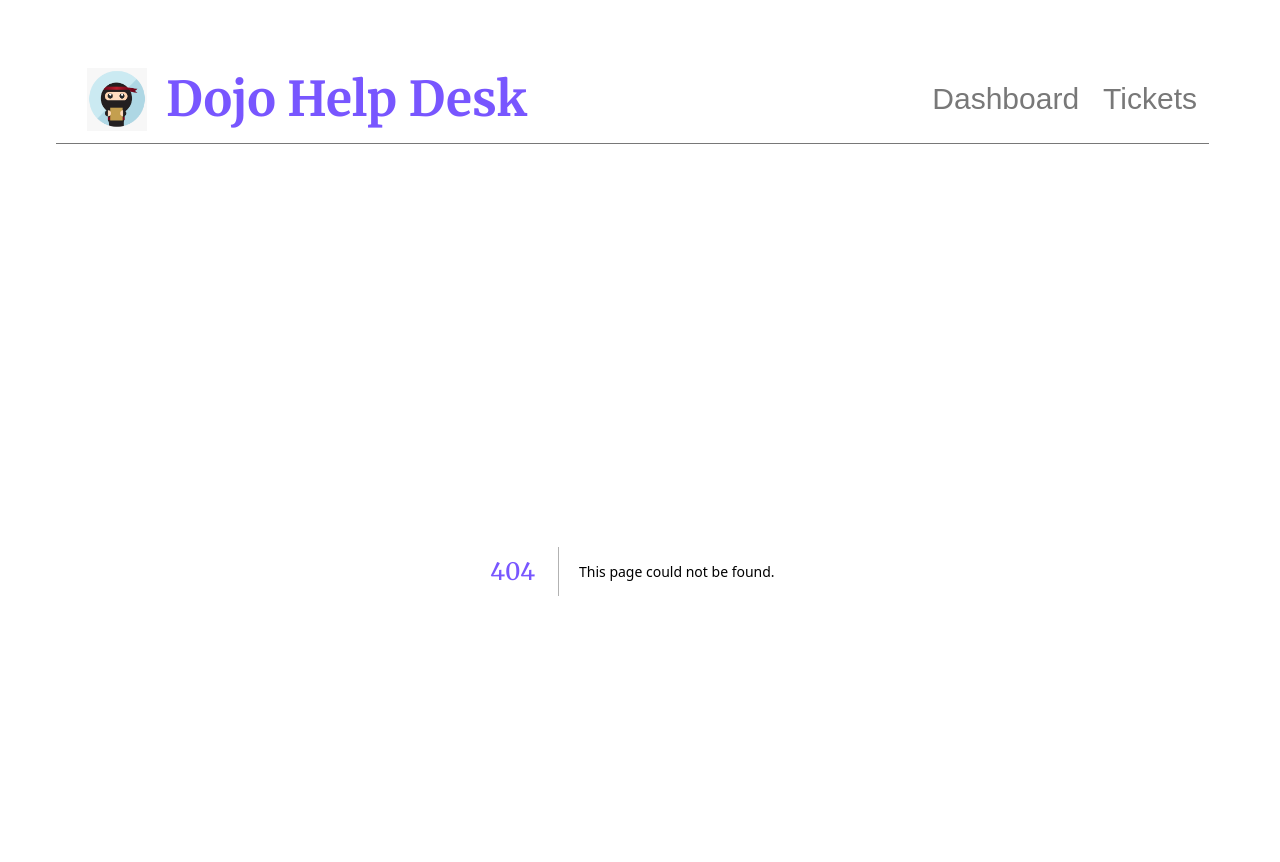
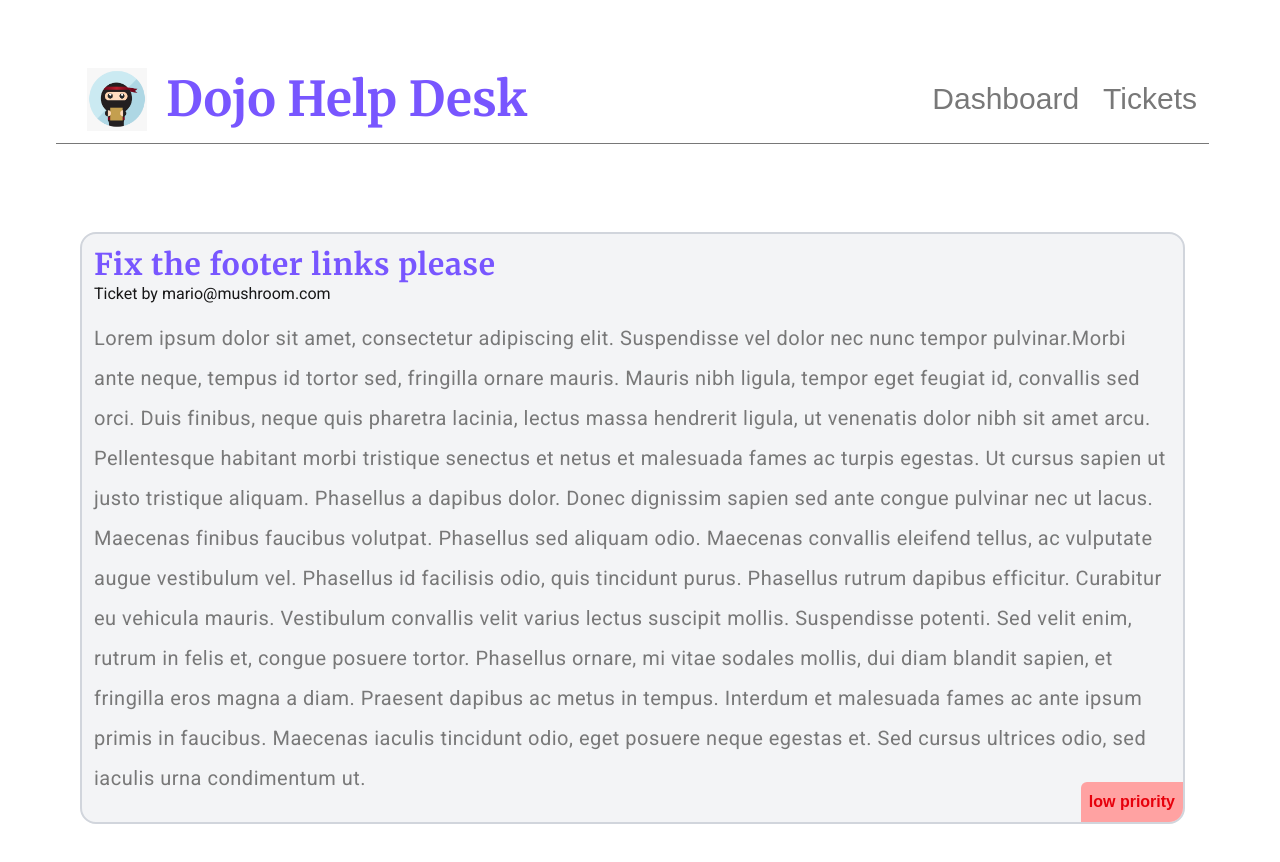
Before and after one commit to dev-zyrushiyao/next-tutorial, a Next.js app: page /tickets/1 in a window 1280 px wide. Before the commit this address had no page. Shown: the top 862 px of the page. Built offline with nearby package versions, Linux system fonts and the light colour scheme; data requests are answered from the project's data file.

Commit message:
Lesson: Dynamic Segments (Dynamic Param)

```diff
--- a/app/components/PrimaryButton.tsx
+++ b/app/components/PrimaryButton.tsx
@@ -1,7 +1,11 @@
+import Link from "next/link";
+
 export default function PrimaryButton({ label }: { label: string }) {
   return (
-    <button type="button" className="btn-primary">
-      {label}
-    </button>
+    <Link href={"/ticket"}>
+      <button type="button" className="btn-primary">
+        {label}
+      </button>
+    </Link>
   );
 }
--- a/app/components/TicketList.tsx
+++ b/app/components/TicketList.tsx
@@ -1,3 +1,4 @@
+import Link from "next/link";
 import { Ticket } from "../interface/ticket-interface";
 
 async function getTickets(): Promise<Ticket[]> {
@@ -15,22 +16,24 @@ async function getTickets(): Promise<Ticket[]> {
 export default async function TicketList() {
   const tickets = await getTickets();
   return (
-    <div>
+    <>
       {tickets.length > 0 ? (
         tickets.map((ticket) => {
           return (
-            <div key={ticket.id} className="card my-5">
-              <h4>{ticket.title}</h4>
-              <p>{ticket.body.slice(0, 200)}...</p>
-              <div className={`pill ${ticket.priority}`}>
-                {ticket.priority} priority
+            <Link key={ticket.id} href={`/tickets/${ticket.id}`}>
+              <div className="card my-5">
+                <h4>{ticket.title}</h4>
+                <p>{ticket.body.slice(0, 200)}...</p>
+                <div className={`pill ${ticket.priority}`}>
+                  {ticket.priority} priority
+                </div>
               </div>
-            </div>
+            </Link>
           );
         })
       ) : (
-        <p className="text-center">There are no empty tickets</p>
+        <p className="text-center">There are no tickets</p>
       )}
-    </div>
+    </>
   );
 }
--- a/app/globals.css
+++ b/app/globals.css
@@ -35,6 +35,7 @@ html {
   h1 {
     @apply text-primary font-serif font-bold text-5xl;
   }
+
   h3 {
     @apply text-primary font-serif font-semibold text-3xl tracking-wide;
   }
@@ -42,22 +43,28 @@ html {
   h4 {
     @apply font-serif font-semibold text-2xl tracking-wide text-black;
   }
+
   p {
     @apply text-idle font-sans font-normal text-xl leading-10 py-3 tracking-wide;
+  }
+
+  small {
+    @apply font-sans text-base;
   }
 
   main {
     @apply px-20 py-10;
   }
 
-  .card .pill.low {
+  .pill.low {
     @apply bg-red-300 text-red-600;
   }
-  .card .pill.medium {
+
+  .pill.medium {
     @apply bg-blue-300 text-blue-600;
   }
 
-  .card .pill.high {
+  .pill.high {
     @apply bg-emerald-300 text-emerald-600;
   }
 
@@ -86,6 +93,7 @@ html {
 
 @utility btn-primary {
   @apply bg-primary text-white p-4 rounded-sm tracking-wider;
+
   &:hover {
     background-color: #34256e;
   }
--- /dev/null
+++ b/app/tickets/[id]/page.tsx
@@ -0,0 +1,36 @@
+import type { Ticket } from "@/app/interface/ticket-interface";
+import { notFound } from "next/navigation";
+
+async function getTicketData(id: string) {
+  const res = await fetch(`http://localhost:4000/tickets/${id}`, {
+    next: { revalidate: 60 },
+  });
+
+  if (!res.ok) {
+    notFound();
+  }
+
+  return res.json();
+}
+
+export default async function TicketDetails({
+  params,
+}: {
+  params: Promise<{ id: string }>;
+}) {
+  const { id } = await params;
+  const ticket: Ticket = await getTicketData(id);
+
+  return (
+    <main>
+      <div key={ticket.id} className="card my-5">
+        <h3>{ticket.title}</h3>
+        <small>Ticket by {ticket.user_email}</small>
+        <p>{ticket.body}</p>
+        <div className={`pill ${ticket.priority}`}>
+          {ticket.priority} priority
+        </div>
+      </div>
+    </main>
+  );
+}
--- a/app/tickets/page.tsx
+++ b/app/tickets/page.tsx
@@ -1,3 +1,4 @@
+import Link from "next/link";
 import TicketList from "../components/TicketList";
 
 export default async function Tickets() {
@@ -5,7 +6,7 @@ export default async function Tickets() {
     <main className="flex flex-col gap-5">
       <div>
         <h3>Tickets</h3>
-        <small className="font-sans text-base ">Currently open tickets</small>
+        <small>Currently open tickets</small>
       </div>
       <TicketList />
     </main>
--- a/data/db.json
+++ b/data/db.json
@@ -16,7 +16,7 @@
     },
     {
       "id": "3",
-      "title": "Add in a new stylesheet",
+      "title": "Fix the missing text",
       "body": "Lorem ipsum dolor sit amet, consectetur adipiscing elit. Suspendisse vel dolor nec nunc tempor pulvinar.Morbi ante neque, tempus id tortor sed, fringilla ornare mauris. Mauris nibh ligula, tempor eget feugiat id, convallis sed orci. Duis finibus, neque quis pharetra lacinia, lectus massa hendrerit ligula, ut venenatis dolor nibh sit amet arcu. Pellentesque habitant morbi tristique senectus et netus et malesuada fames ac turpis egestas. Ut cursus sapien ut justo tristique aliquam. Phasellus a dapibus dolor. Donec dignissim sapien sed ante congue pulvinar nec ut lacus. Maecenas finibus faucibus volutpat. Phasellus sed aliquam odio. Maecenas convallis eleifend tellus, ac vulputate augue vestibulum vel. Phasellus id facilisis odio, quis tincidunt purus. Phasellus rutrum dapibus efficitur. Curabitur eu vehicula mauris. Vestibulum convallis velit varius lectus suscipit mollis. Suspendisse potenti. Sed velit enim, rutrum in felis et, congue posuere tortor. Phasellus ornare, mi vitae sodales mollis, dui diam blandit sapien, et fringilla eros magna a diam. Praesent dapibus ac metus in tempus. Interdum et malesuada fames ac ante ipsum primis in faucibus. Maecenas iaculis tincidunt odio, eget posuere neque egestas et. Sed cursus ultrices odio, sed iaculis urna condimentum ut.",
       "priority": "high",
       "user_email": "mario@mushroom.com"
```
